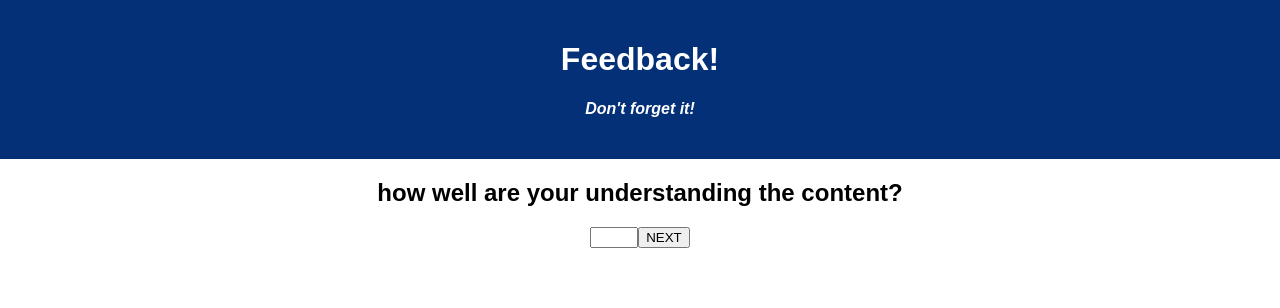
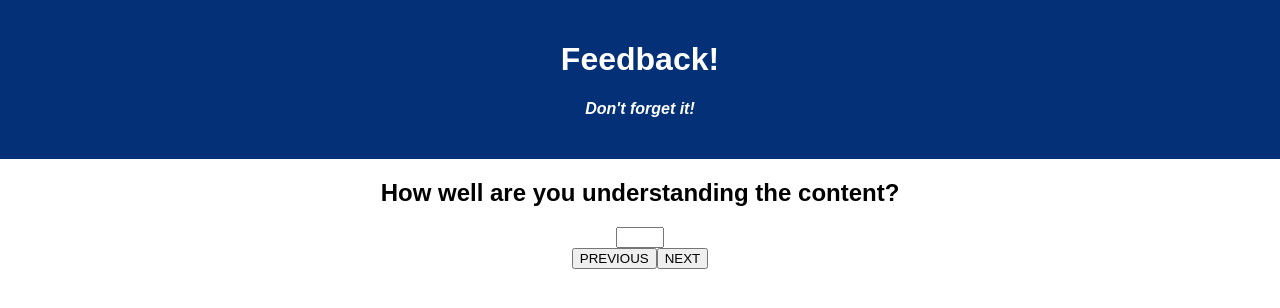
Before and after one commit to Alcamara/weekend-redux-feedback-loop, a React (Create React App) app: page /#/question2 in a window 1280 px wide. Shown: the top 308 px of the page. Built offline with nearby package versions, Linux system fonts and the light colour scheme.

Commit message:
added previous btn to understanding, support ,and comment component. Also removevalidation logic for comment component

```diff
--- a/src/components/FeedBackComment/FeedBackComment.jsx
+++ b/src/components/FeedBackComment/FeedBackComment.jsx
@@ -17,22 +17,29 @@ export default function FeedBackComment(){
                 setTxt(evt.target.value)
             }}
             type="text" />
+            <div>
                 <button
                     onClick={()=>{
-                   if(txt != ''){
+                        history.push('/question3')
+                    }}
+                >
+                    PREVIOUS
+                </button>
+                <button
+                    onClick={()=>{
+
 
                         dispatch({
                             type: 'ADD_COMMENT_FEEDBACK',
                             payload: txt
                         })
                         history.push('/review')
-                   } else{
-                        swal('Please enter a comment')
-                   }
+
                     }}
                     >
                     NEXT
                     </button>
                 </div>
+        </div>
     )
 }
--- a/src/components/FeedBackReview/FeedBackReview.jsx
+++ b/src/components/FeedBackReview/FeedBackReview.jsx
@@ -34,6 +34,14 @@ export default function FeedBackReview(){
                 <h3>Support: <span>{feedback.support}</span></h3>
                 <h3>Comment: <span>{feedback.comment}</span></h3>
             </div>
+            <div>
+                <button
+                    onClick={()=>{
+                        history.push('/question4')
+                    }}
+                    >
+                    PREVIOUS
+                </button>
                 <button
                     onClick={()=>{
                         submitFeedback()
@@ -42,5 +50,6 @@ export default function FeedBackReview(){
                     SUBMIT
                 </button>
             </div>
+        </div>
     )
 }
--- a/src/components/FeedBackSupported/FeedBackSupported.jsx
+++ b/src/components/FeedBackSupported/FeedBackSupported.jsx
@@ -18,6 +18,14 @@ export default function FeedBackSupported(){
             type="range"
             min='0'
             max='5'/>
+            <div>
+                <button
+                    onClick={()=>{
+                        history.push('/question2')
+                    }}
+                >
+                    PREVIOUS
+                </button>
                 <button
                     onClick={()=>{
                     if(Number(supportRating)!== 0){
@@ -37,5 +45,6 @@ export default function FeedBackSupported(){
                     NEXT
             </button>
             </div>
+        </div>
     )
 }
--- a/src/components/FeedBackUnderstanding/FeedBackUnderstanding.jsx
+++ b/src/components/FeedBackUnderstanding/FeedBackUnderstanding.jsx
@@ -11,7 +11,7 @@ export default function FeedBackUnderstanding(){
 
     return(
         <div>
-            <h2>how well are your understanding the content?</h2>
+            <h2>How well are you understanding the content?</h2>
             <input
             min='0'
             max='5'
@@ -19,6 +19,16 @@ export default function FeedBackUnderstanding(){
                 setUnderstandingRating(evt.target.value)
             }}
             type="NUMBER" />
+            <div>
+                {/* previous button */}
+                <button
+                    onClick={()=>{
+                        history.push('/question1')
+                    }}
+                    >
+                    PREVIOUS
+                </button>
+                {/* next button */}
                 <button
                     onClick={()=>{
                     if(Number(understandingRating)!== 0){
@@ -35,5 +45,6 @@ export default function FeedBackUnderstanding(){
                     NEXT
                     </button>
             </div>
+        </div>
     )
 }
--- a/src/components/FeedbackWelcome/FeedbackWelcome.jsx
+++ b/src/components/FeedbackWelcome/FeedbackWelcome.jsx
@@ -8,7 +8,7 @@ export default function FeedbackWelcome(){
     return (
         <div>
             <h2>Welcome To Feedback</h2>
-            <h4>Where you opinions matter</h4>
+            <h4>Where your opinions matter</h4>
             <p>Click below to start survey</p>
             <button
                 onClick={()=>{
```
Lines whose indentation alone changed are shown as unchanged.
